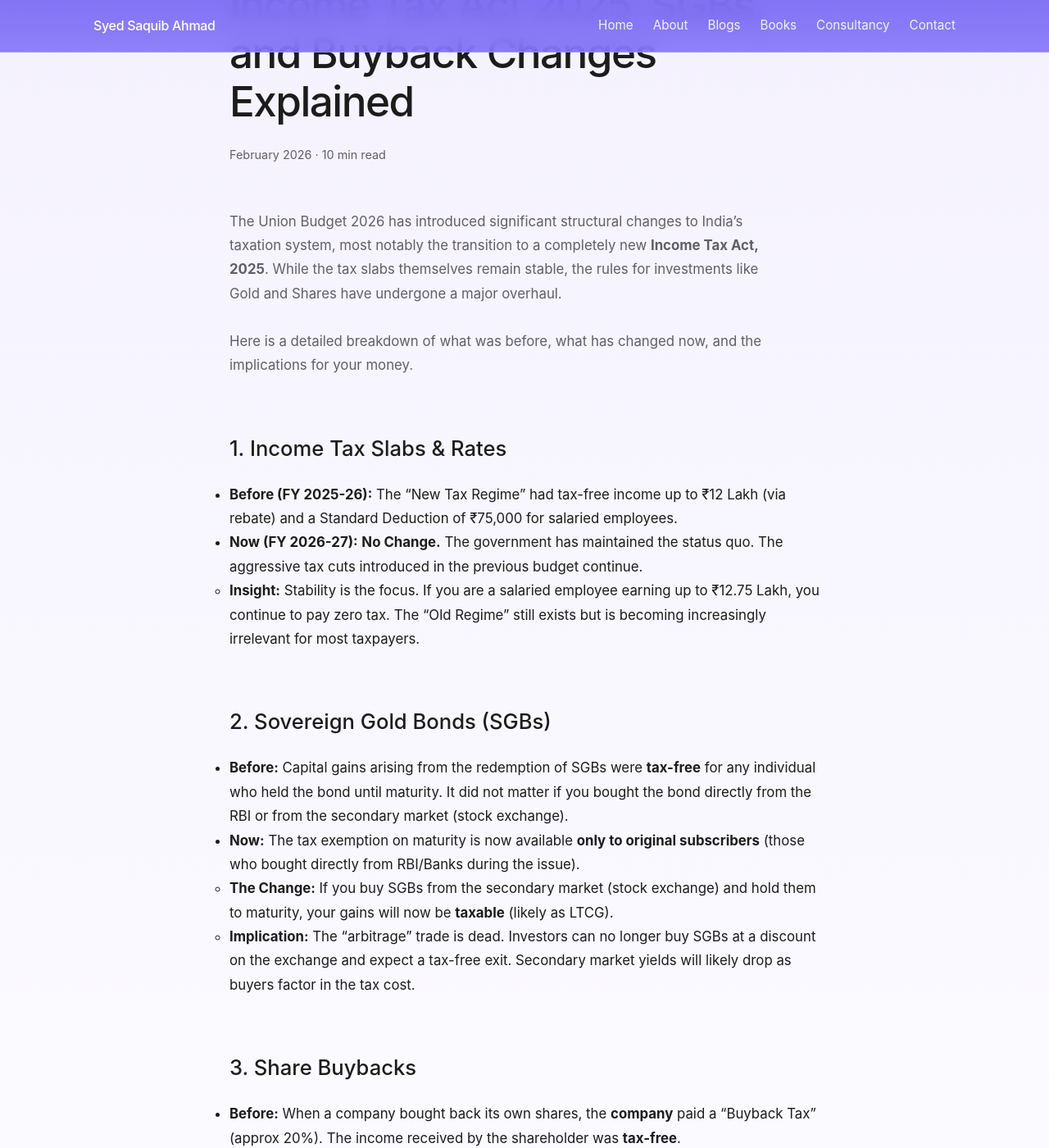
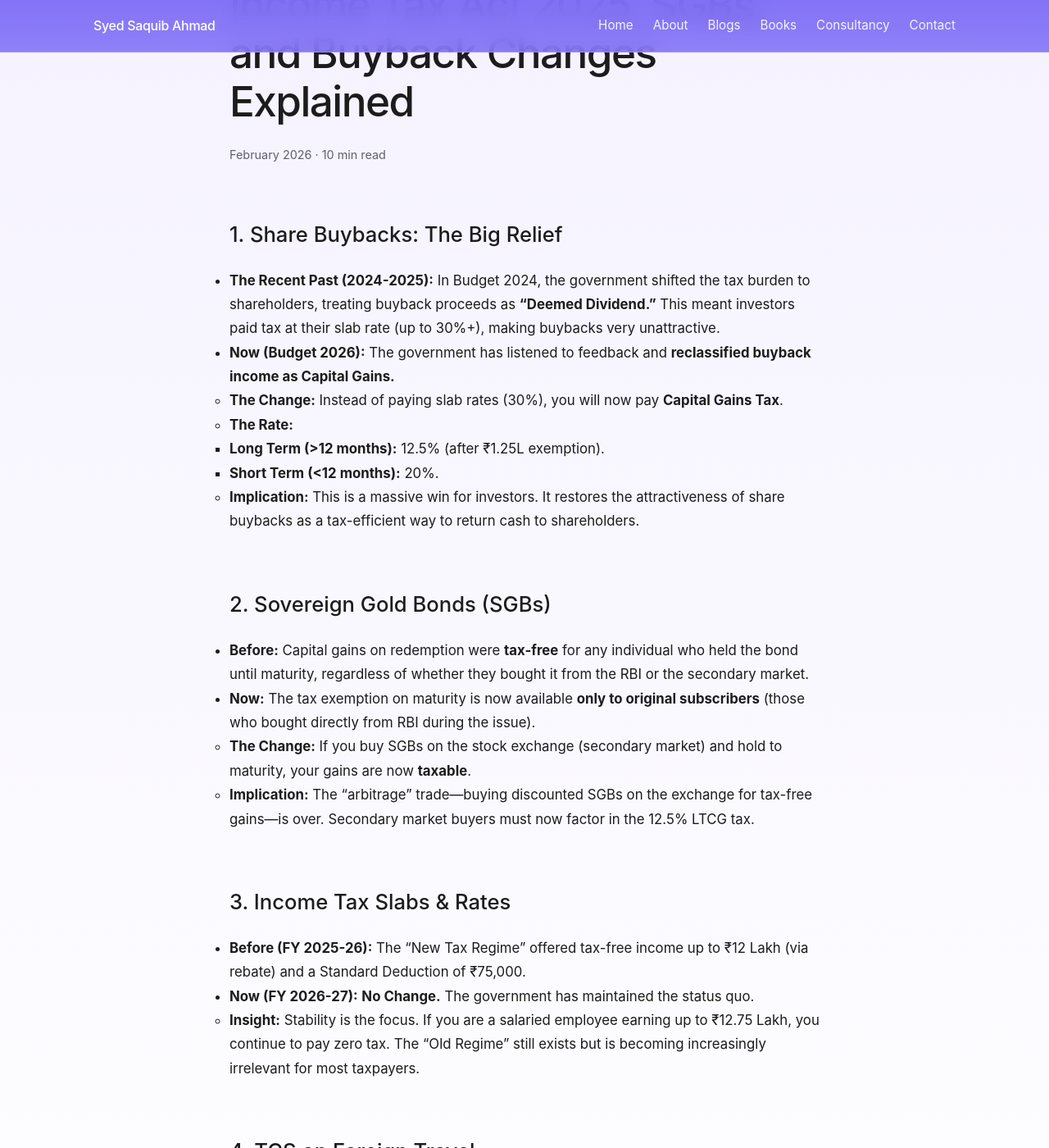
Before and after one commit to saquibahmad1234/syedsaquibahmad, a Jekyll site: the page built from _posts/2026-02-04-budget-2026-income-tax-changes.md, in a window 1280 px wide and 1400 px high, scrolled down 211 px. Shown: the whole window at 82% size. Built offline with Jekyll 4.4.1, drawn with Linux system fonts in a browser that asks for light colours; some of the changed text lies outside the part shown.

Commit message:
Update 2026-02-04-budget-2026-income-tax-changes.md

```diff
--- a/_posts/2026-02-04-budget-2026-income-tax-changes.md
+++ b/_posts/2026-02-04-budget-2026-income-tax-changes.md
@@ -6,49 +6,42 @@ categories: taxation
 read_time: 10
 ---
 
-The Union Budget 2026 has introduced significant structural changes to India's taxation system, most notably the transition to a completely new **Income Tax Act, 2025**. While the tax slabs themselves remain stable, the rules for investments like Gold and Shares have undergone a major overhaul.
+## 1. Share Buybacks: The Big Relief
+* **The Recent Past (2024-2025):** In Budget 2024, the government shifted the tax burden to shareholders, treating buyback proceeds as **"Deemed Dividend."** This meant investors paid tax at their slab rate (up to 30%+), making buybacks very unattractive.
+* **Now (Budget 2026):** The government has listened to feedback and **reclassified buyback income as Capital Gains.**
+    * **The Change:** Instead of paying slab rates (30%), you will now pay **Capital Gains Tax**.
+    * **The Rate:**
+        * **Long Term (>12 months):** 12.5% (after ₹1.25L exemption).
+        * **Short Term (<12 months):** 20%.
+    * **Implication:** This is a massive win for investors. It restores the attractiveness of share buybacks as a tax-efficient way to return cash to shareholders.
 
-Here is a detailed breakdown of what was before, what has changed now, and the implications for your money.
+## 2. Sovereign Gold Bonds (SGBs)
+* **Before:** Capital gains on redemption were **tax-free** for any individual who held the bond until maturity, regardless of whether they bought it from the RBI or the secondary market.
+* **Now:** The tax exemption on maturity is now available **only to original subscribers** (those who bought directly from RBI during the issue).
+    * **The Change:** If you buy SGBs on the stock exchange (secondary market) and hold to maturity, your gains are now **taxable**.
+    * **Implication:** The "arbitrage" trade—buying discounted SGBs on the exchange for tax-free gains—is over. Secondary market buyers must now factor in the 12.5% LTCG tax.
 
-## 1. Income Tax Slabs & Rates
-* **Before (FY 2025-26):** The "New Tax Regime" had tax-free income up to ₹12 Lakh (via rebate) and a Standard Deduction of ₹75,000 for salaried employees.
-* **Now (FY 2026-27):** **No Change.** The government has maintained the status quo. The aggressive tax cuts introduced in the previous budget continue.
+## 3. Income Tax Slabs & Rates
+* **Before (FY 2025-26):** The "New Tax Regime" offered tax-free income up to ₹12 Lakh (via rebate) and a Standard Deduction of ₹75,000.
+* **Now (FY 2026-27):** **No Change.** The government has maintained the status quo.
     * **Insight:** Stability is the focus. If you are a salaried employee earning up to ₹12.75 Lakh, you continue to pay zero tax. The "Old Regime" still exists but is becoming increasingly irrelevant for most taxpayers.
 
-## 2. Sovereign Gold Bonds (SGBs)
-* **Before:** Capital gains arising from the redemption of SGBs were **tax-free** for any individual who held the bond until maturity. It did not matter if you bought the bond directly from the RBI or from the secondary market (stock exchange).
-* **Now:** The tax exemption on maturity is now available **only to original subscribers** (those who bought directly from RBI/Banks during the issue).
-    * **The Change:** If you buy SGBs from the secondary market (stock exchange) and hold them to maturity, your gains will now be **taxable** (likely as LTCG).
-    * **Implication:** The "arbitrage" trade is dead. Investors can no longer buy SGBs at a discount on the exchange and expect a tax-free exit. Secondary market yields will likely drop as buyers factor in the tax cost.
-
-## 3. Share Buybacks
-* **Before:** When a company bought back its own shares, the **company** paid a "Buyback Tax" (approx 20%). The income received by the shareholder was **tax-free**.
-* **Now:** The burden has shifted to the shareholder.
-    * **The Change:** Proceeds from a buyback will now be taxed as **Dividend Income** in your hands. This means it will be added to your total income and taxed at your applicable slab rate (which could be 30%).
-    * **The Relief:** The cost at which you bought the shares will be treated as a *capital loss*, which you can set off against other capital gains.
-    * **Implication:** High-income earners (30% bracket) lose out significantly here. It is now more tax-efficient to sell shares in the open market (paying 12.5% LTCG) rather than tendering them in a buyback (paying 30% slab rate).
-
-## 4. TCS on Foreign Travel & Education
-* **Before:** Tax Collected at Source (TCS) on overseas tour packages and LRS remittances was high—often **5%** or **20%** depending on the amount (above ₹7 Lakh).
-* **Now:** A flat rate of **2% TCS** applies to overseas tour packages and remittances for education/medical treatment.
-    * **Implication:** This is a relief for middle-class travelers. It reduces the upfront cash blockage when booking international holidays or funding education abroad.
+## 4. TCS on Foreign Travel
+* **Before:** Tax Collected at Source (TCS) on overseas tour packages was often **5%** or **20%** depending on the amount.
+* **Now:** A flat rate of **2% TCS** applies to overseas tour packages.
+    * **Implication:** This reduces the upfront cash blockage for middle-class families booking international holidays.
 
 ## 5. The "Income Tax Act, 2025"
-* **Before:** We were governed by the *Income Tax Act, 1961*, which was six decades old and filled with complex amendments.
-* **Now:** A new simplified code, titled the **Income Tax Act, 2025**, will come into effect from April 1, 2026.
-    * **Insight:** While the rates haven't changed, the *language* of the law is being simplified to reduce litigation. Expect simpler ITR forms and easier compliance next year.
-
-## 6. TDS on Property Purchase from NRIs
-* **Before:** Buying a property from an NRI was a compliance nightmare. The buyer had to obtain a **TAN** (Tax Deduction Account Number) to deduct TDS.
-* **Now:** The requirement for TAN has been removed.
-    * **The Change:** TDS can now be deducted and deposited using the buyer's simple **PAN** and the seller's PAN.
-    * **Implication:** This removes a major hurdle for resident Indians buying property from NRIs, making real estate transactions smoother.
+* **Before:** Governed by the *Income Tax Act, 1961*.
+* **Now:** A new simplified code, the **Income Tax Act, 2025**, replaces the 6-decade-old law effective April 1, 2026.
+    * **Insight:** The new Act promises simpler language and fewer litigations, aiming to make tax compliance easier for the common man.
 
 ---
 
-### Summary Table
+### Summary Table: The 3-Year Shift
 
-* **Slabs:** No Change (₹12L limit continues).
-* **Gold (SGB):** Tax-free only for original buyers. Taxable for secondary buyers.
-* **Buybacks:** Taxable as Dividend (Slab Rate) instead of tax-free.
-* **Foreign Travel:** TCS reduced to flat 2%.
+| Category | 2024-25 Rule | **New 2026 Rule** | Impact |
+| :--- | :--- | :--- | :--- |
+| **Buybacks** | Taxed as **Dividend** (Slab Rate) | Taxed as **Capital Gains** (12.5% / 20%) | ✅ **Positive** |
+| **Gold (SGB)** | Tax-Free for All | Tax-Free **only for Original Subscriber** | ❌ **Negative** |
+| **Slabs** | ₹12L Tax-Free Limit | **No Change** | ➖ **Neutral** |
```
